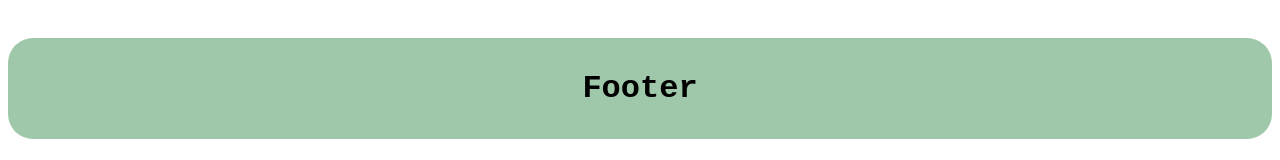
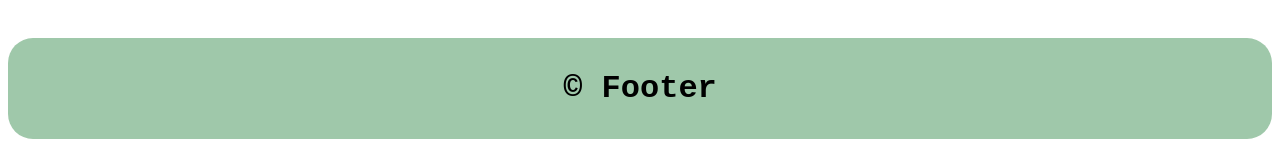
Before and after one commit to Norman90844/wadhomework, a Vue app: page /#/signup in a window 1280 px wide. Shown: the part 580-740 px from the top of the page. Built offline with nearby package versions, Linux system fonts and the light colour scheme.

Commit message:
small changes

```diff
--- a/src/components/Footer.vue
+++ b/src/components/Footer.vue
@@ -1,6 +1,6 @@
 <template>
   <footer class="footer">
-    <p id="footer">Footer</p>
+    <p id="footer">&copy; Footer</p>
   </footer>
 </template>
 
```
